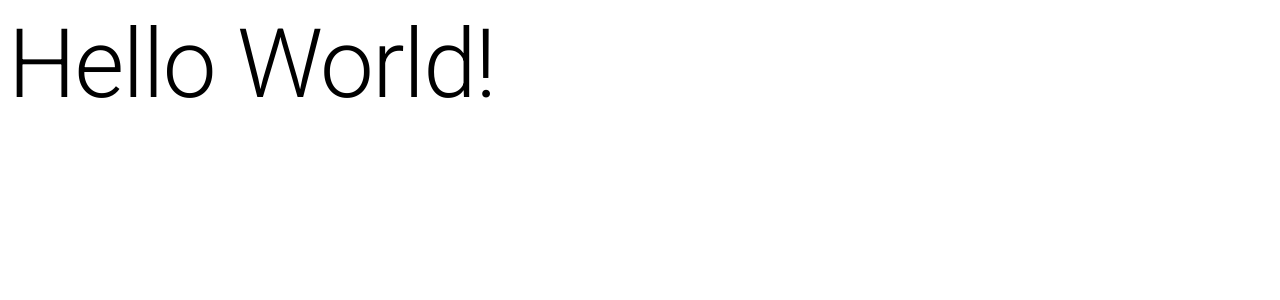
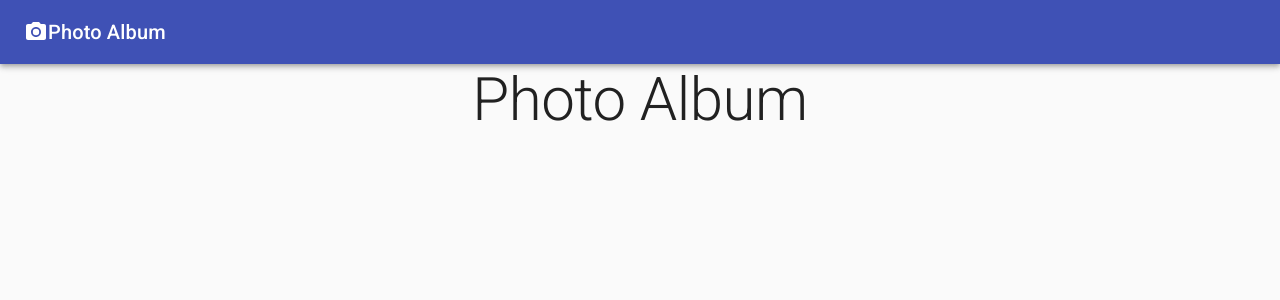
Before and after one commit to daniel-avzaradel/exercises-01, a React (Create React App) app in the folder material-ui-demo/: page / in a window 1280 px wide. Shown: the top 300 px of the page. Built offline with nearby package versions, Linux system fonts and the light colour scheme.

Commit message:
creating the header and first material-ui components

```diff
--- a/material-ui-demo/package.json
+++ b/material-ui-demo/package.json
@@ -3,7 +3,12 @@
   "version": "0.1.0",
   "private": true,
   "dependencies": {
+    "@emotion/react": "^11.6.0",
+    "@emotion/styled": "^11.6.0",
     "@material-ui/core": "^4.12.3",
+    "@material-ui/icons": "^4.11.2",
+    "@mui/icons-material": "^5.2.0",
+    "@mui/material": "^5.2.0",
     "@testing-library/jest-dom": "^5.15.1",
     "@testing-library/react": "^11.2.7",
     "@testing-library/user-event": "^12.8.3",
--- a/material-ui-demo/src/App.jsx
+++ b/material-ui-demo/src/App.jsx
@@ -1,11 +1,30 @@
 import React from 'react';
-import { Typography } from '@material-ui/core'
+import { Typography, AppBar, Card, CardActions, CardContent, CardMedia, CssBaseline, Grid, Toolbar, Container } from '@material-ui/core';
+
+import PhotoCameraIcon from '@mui/icons-material/PhotoCamera';
 
 function App() {
     return (
-        <div>
-            <Typography variant='h1'>Hello World!</Typography>
-        </div>
+        <>
+            <CssBaseline />
+            <AppBar position='relative'>
+                <Toolbar>
+                    <PhotoCameraIcon/>
+                    <Typography variant='h6'>
+                        Photo Album
+                    </Typography>
+                </Toolbar>
+            </AppBar>
+            <main>
+                <div>
+                    <Container maxWidth='sm'>
+                        <Typography variant='h2' align='center' color='textPrimary' gutterBottom>
+                            Photo Album
+                        </Typography>
+                    </Container>
+                </div>
+            </main>
+        </>
     )
 }
 
```
Also changed, not shown: 1 other file (tests, documents, lock files or other folders).
